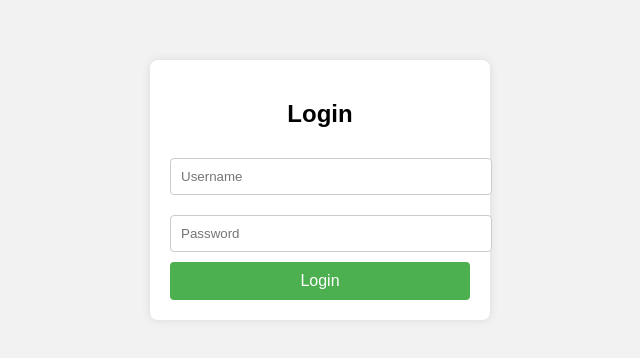
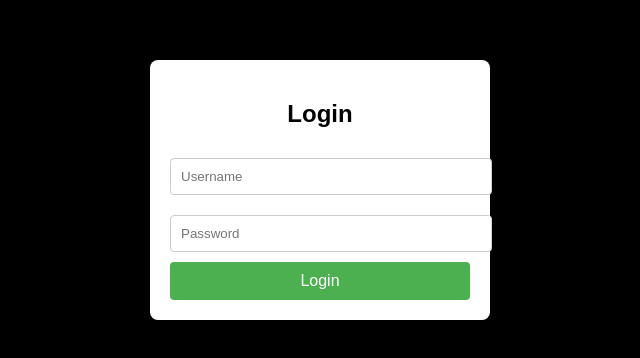
Before and after one commit to Shriram-Vibhute/app, a plain HTML site: page index.html in a window 1280 px wide. Shown: the part 210-568 px from the top of the page, without its empty margins (320-960 px from the left). Drawn offline with Linux system fonts and the light colour scheme.

Commit message:
modified body bg color

```diff
--- a/styles.css
+++ b/styles.css
@@ -1,6 +1,6 @@
 body {
     font-family: Arial, sans-serif;
-    background-color: #f2f2f2;
+    background-color: black;
     display: flex;
     justify-content: center;
     align-items: center;
```
